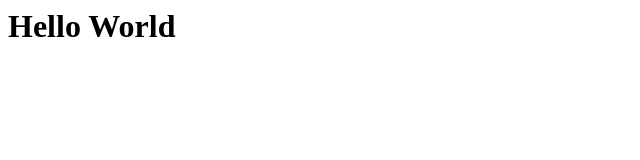
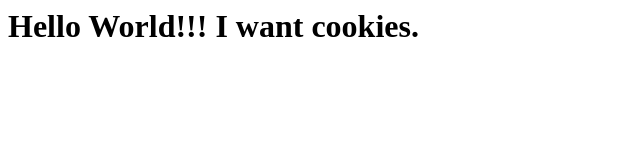
Before and after one commit to ErickaMJohnson/gitDemo, a plain HTML site: page index.html in a window 1280 px wide. Shown: the whole page, without its empty margins (0-640 px from the left). Drawn offline with Linux system fonts and the light colour scheme.

Commit message:
update copy

```diff
--- a/index.html
+++ b/index.html
@@ -1 +1 @@
-<h1>Hello World</h1>
+<h1>Hello World!!! I want cookies.</h1>
```
